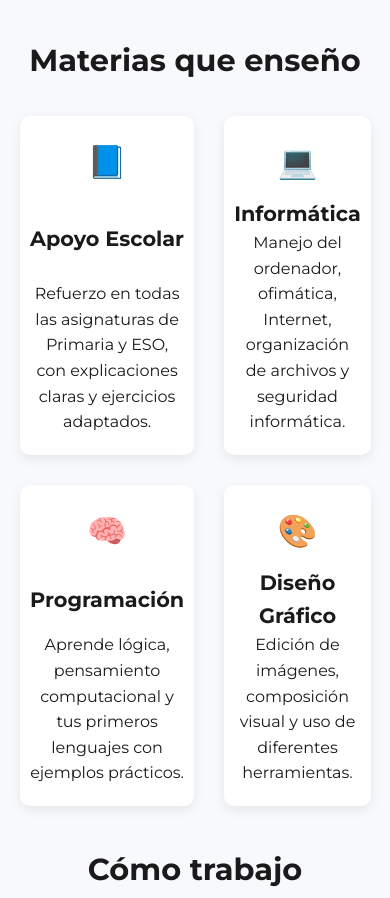
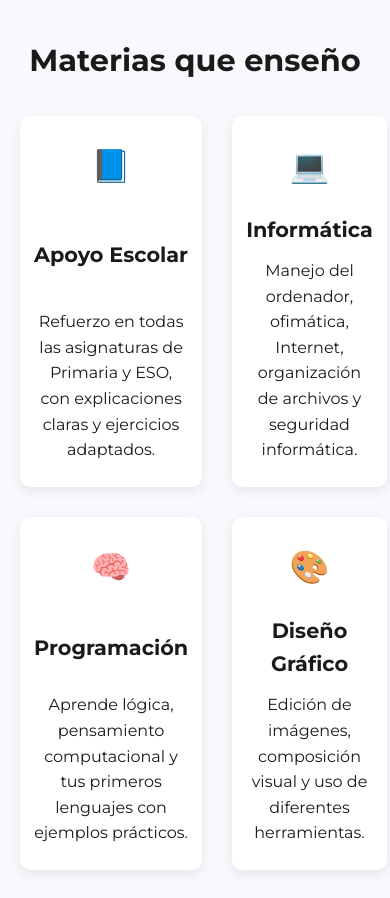
Before and after one commit to AlexPG-Design/Web-CP, a plain HTML site: page index.html in a window 390 px wide. Shown: the part 873-1771 px from the top of the page. Drawn offline with Linux system fonts and the light colour scheme.

Commit message:
styles.css

```diff
--- a/css/styles.css
+++ b/css/styles.css
@@ -403,11 +403,12 @@ section h2 {
   .subject-card,
   .work-step {
     text-align: center;
-    padding: 20px 10px;
+    padding: 24px 14px; /* <-- padding uniforme */
     display: flex;
     flex-direction: column;
     justify-content: space-between;
     height: 100%;
+    gap: 12px; /* <-- separación uniforme entre elementos */
   }
 
   .subject-card img,
@@ -466,7 +467,7 @@ section h2 {
   align-items: stretch;
 }
 
-/* Altura mínima opcional para más uniformidad */
+/* Altura mínima para uniformidad */
 .subject-card {
   min-height: 180px;
 }
```
